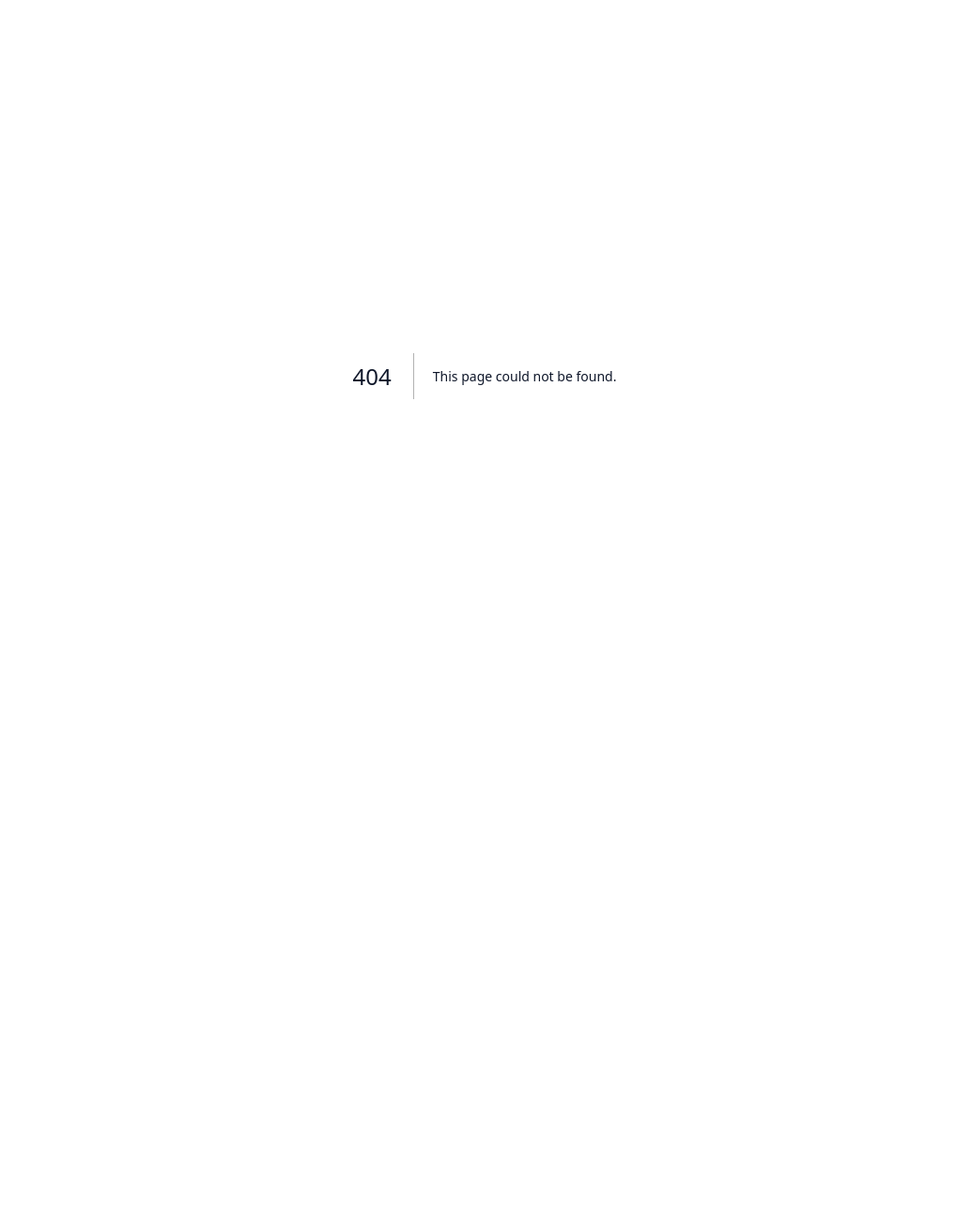
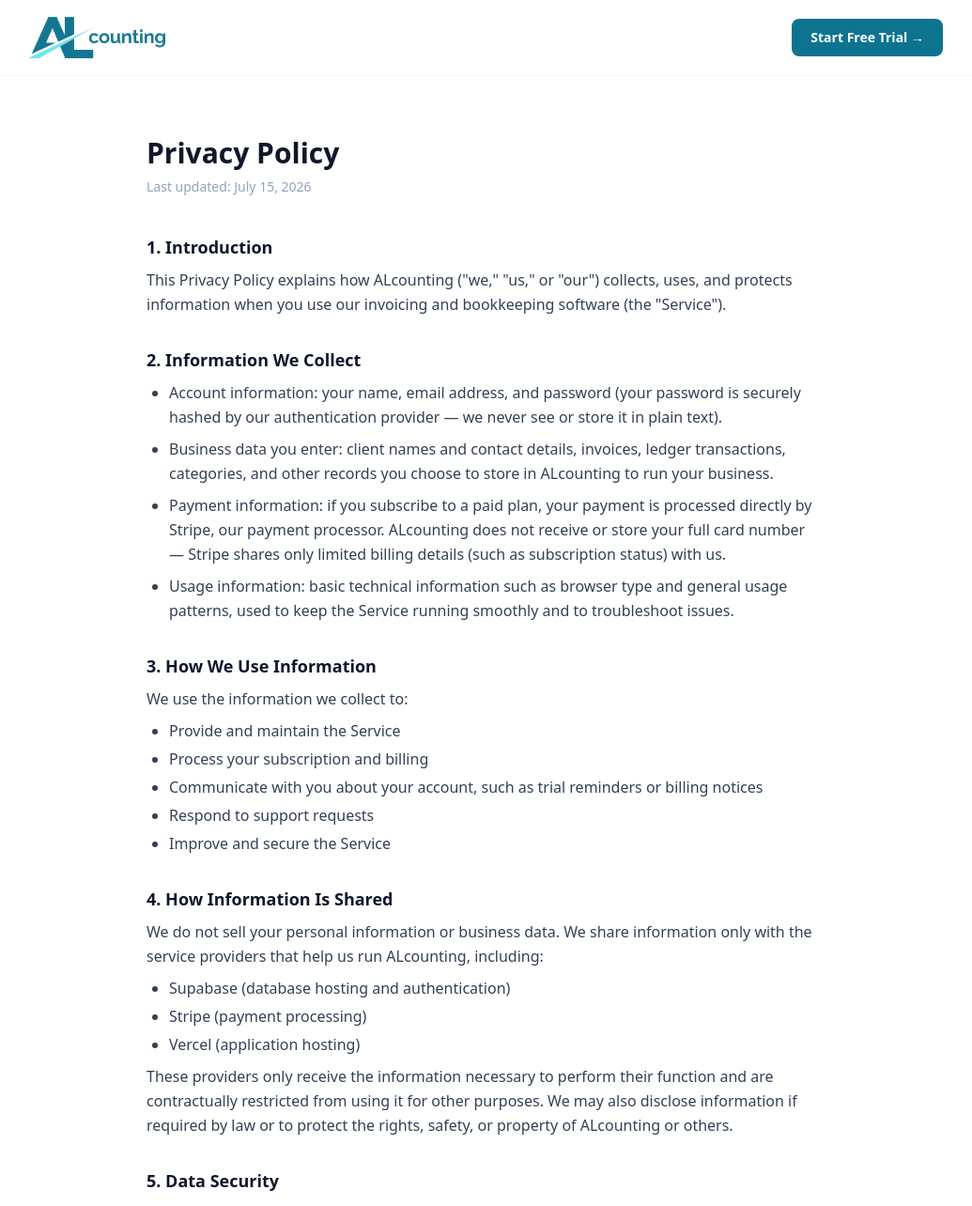
Before and after one commit to illmatic72/marketing-site, a Next.js app: page /privacy in a window 1280 px wide. Before the commit this address had no page. Shown: the top 1284 px of the page at 94% size, without its empty margins (124-1159 px from the left). Before the commit the page ends 800 px from the top, so only its background shows below. Built offline with nearby package versions, Linux system fonts and the light colour scheme.

Commit message:
Create page.tsx

```diff
--- /dev/null
+++ b/app/privacy/page.tsx
@@ -0,0 +1,172 @@
+const SIGNUP_URL = 'https://css-tracker-saas.vercel.app'
+
+export default function PrivacyPage() {
+  return (
+    <main>
+      {/* Nav */}
+      <header className="bg-white border-b border-slate-100 sticky top-0 z-50">
+        <div className="max-w-5xl mx-auto px-6 py-4 flex items-center justify-between">
+          <a href="/">
+            <img src="/ALcounting-wordmark-navy-cropped.png" alt="ALcounting" className="h-12 w-auto" />
+          </a>
+          <a
+            href={SIGNUP_URL}
+            className="bg-[#0D7490] text-white text-sm font-semibold px-5 py-2.5 rounded-lg hover:bg-[#0A5F73] transition-colors"
+          >
+            Start Free Trial →
+          </a>
+        </div>
+      </header>
+
+      <section className="max-w-3xl mx-auto px-6 py-16">
+        <h1 className="text-3xl font-bold text-slate-900 mb-2">Privacy Policy</h1>
+        <p className="text-sm text-slate-400 mb-10">Last updated: July 15, 2026</p>
+
+        <div className="space-y-8 text-slate-700 leading-relaxed">
+          <div>
+            <h2 className="text-lg font-semibold text-slate-900 mb-2">1. Introduction</h2>
+            <p>
+              This Privacy Policy explains how ALcounting (&quot;we,&quot; &quot;us,&quot; or &quot;our&quot;)
+              collects, uses, and protects information when you use our invoicing and bookkeeping software (the
+              &quot;Service&quot;).
+            </p>
+          </div>
+
+          <div>
+            <h2 className="text-lg font-semibold text-slate-900 mb-2">2. Information We Collect</h2>
+            <ul className="list-disc pl-6 space-y-2">
+              <li>
+                <span className="font-medium">Account information:</span> your name, email address, and password
+                (your password is securely hashed by our authentication provider — we never see or store it in
+                plain text).
+              </li>
+              <li>
+                <span className="font-medium">Business data you enter:</span> client names and contact details,
+                invoices, ledger transactions, categories, and other records you choose to store in ALcounting to
+                run your business.
+              </li>
+              <li>
+                <span className="font-medium">Payment information:</span> if you subscribe to a paid plan, your
+                payment is processed directly by Stripe, our payment processor. ALcounting does not receive or
+                store your full card number — Stripe shares only limited billing details (such as subscription
+                status) with us.
+              </li>
+              <li>
+                <span className="font-medium">Usage information:</span> basic technical information such as
+                browser type and general usage patterns, used to keep the Service running smoothly and to
+                troubleshoot issues.
+              </li>
+            </ul>
+          </div>
+
+          <div>
+            <h2 className="text-lg font-semibold text-slate-900 mb-2">3. How We Use Information</h2>
+            <p>We use the information we collect to:</p>
+            <ul className="list-disc pl-6 mt-2 space-y-1">
+              <li>Provide and maintain the Service</li>
+              <li>Process your subscription and billing</li>
+              <li>Communicate with you about your account, such as trial reminders or billing notices</li>
+              <li>Respond to support requests</li>
+              <li>Improve and secure the Service</li>
+            </ul>
+          </div>
+
+          <div>
+            <h2 className="text-lg font-semibold text-slate-900 mb-2">4. How Information Is Shared</h2>
+            <p>
+              We do not sell your personal information or business data. We share information only with the service
+              providers that help us run ALcounting, including:
+            </p>
+            <ul className="list-disc pl-6 mt-2 space-y-1">
+              <li>Supabase (database hosting and authentication)</li>
+              <li>Stripe (payment processing)</li>
+              <li>Vercel (application hosting)</li>
+            </ul>
+            <p className="mt-2">
+              These providers only receive the information necessary to perform their function and are
+              contractually restricted from using it for other purposes. We may also disclose information if
+              required by law or to protect the rights, safety, or property of ALcounting or others.
+            </p>
+          </div>
+
+          <div>
+            <h2 className="text-lg font-semibold text-slate-900 mb-2">5. Data Security</h2>
+            <p>
+              Your data is stored with industry-standard security measures, including encryption in transit and at
+              rest, and access controls that keep each business&apos;s data separated from every other
+              business&apos;s data. No system is 100% secure, and we cannot guarantee absolute security.
+            </p>
+          </div>
+
+          <div>
+            <h2 className="text-lg font-semibold text-slate-900 mb-2">6. Data Retention</h2>
+            <p>
+              We retain your account and business data for as long as your account is active. If you cancel your
+              subscription, your data remains accessible if you resubscribe. If you close your account entirely, we
+              will delete your data within a reasonable period, except where we are required to retain certain
+              records by law.
+            </p>
+          </div>
+
+          <div>
+            <h2 className="text-lg font-semibold text-slate-900 mb-2">7. Your Rights and Choices</h2>
+            <p>
+              You can access, update, or export most of your business data directly within the app. You may request
+              a copy of your data or ask us to delete your account and associated data by emailing{' '}
+              <a href="mailto:support@alcounting.com" className="text-[#0D7490] hover:underline">
+                support@alcounting.com
+              </a>
+              . We will respond to reasonable requests within a reasonable timeframe.
+            </p>
+          </div>
+
+          <div>
+            <h2 className="text-lg font-semibold text-slate-900 mb-2">8. Cookies</h2>
+            <p>
+              We use only essential cookies required to keep you logged in and to remember your session. We do not
+              use advertising or third-party tracking cookies.
+            </p>
+          </div>
+
+          <div>
+            <h2 className="text-lg font-semibold text-slate-900 mb-2">9. Children&apos;s Privacy</h2>
+            <p>
+              ALcounting is intended for business use by adults. It is not directed at children under 13, and we do
+              not knowingly collect information from children.
+            </p>
+          </div>
+
+          <div>
+            <h2 className="text-lg font-semibold text-slate-900 mb-2">10. Changes to This Policy</h2>
+            <p>
+              We may update this Privacy Policy from time to time. If we make material changes, we will notify you
+              — for example, by email or an in-app notice.
+            </p>
+          </div>
+
+          <div>
+            <h2 className="text-lg font-semibold text-slate-900 mb-2">11. Contact Us</h2>
+            <p>
+              Questions about this Privacy Policy or your data? Email us at{' '}
+              <a href="mailto:support@alcounting.com" className="text-[#0D7490] hover:underline">
+                support@alcounting.com
+              </a>
+              .
+            </p>
+          </div>
+        </div>
+      </section>
+
+      {/* Footer */}
+      <footer className="border-t border-slate-100">
+        <div className="max-w-5xl mx-auto px-6 py-8 flex flex-col sm:flex-row items-center justify-between gap-2 text-sm text-slate-400">
+          <span>© {new Date().getFullYear()} ALcounting. All rights reserved.</span>
+          <div className="flex items-center gap-4">
+            <a href="/terms" className="hover:text-slate-600">Terms</a>
+            <a href="/privacy" className="hover:text-slate-600">Privacy</a>
+          </div>
+        </div>
+      </footer>
+    </main>
+  )
+}
```
